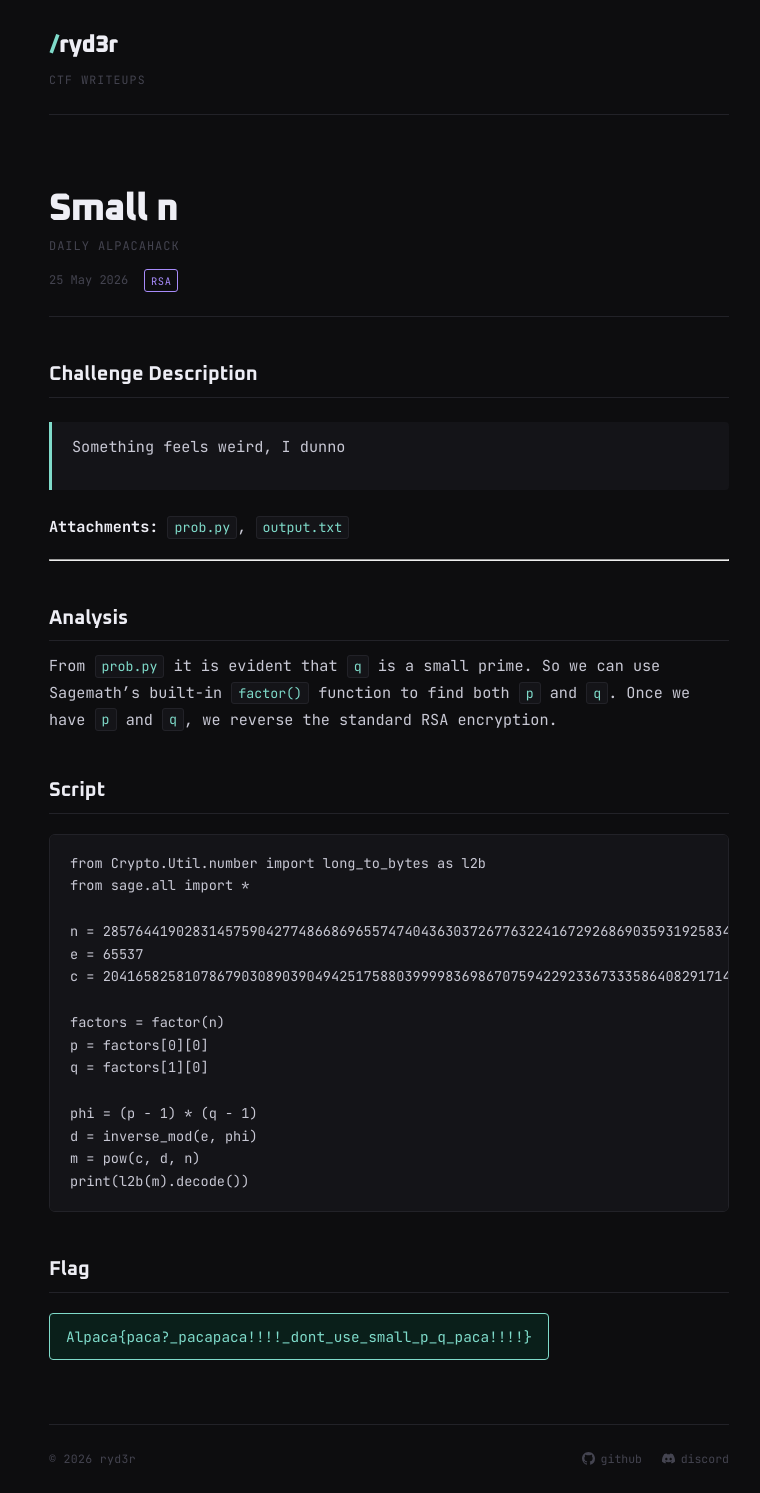
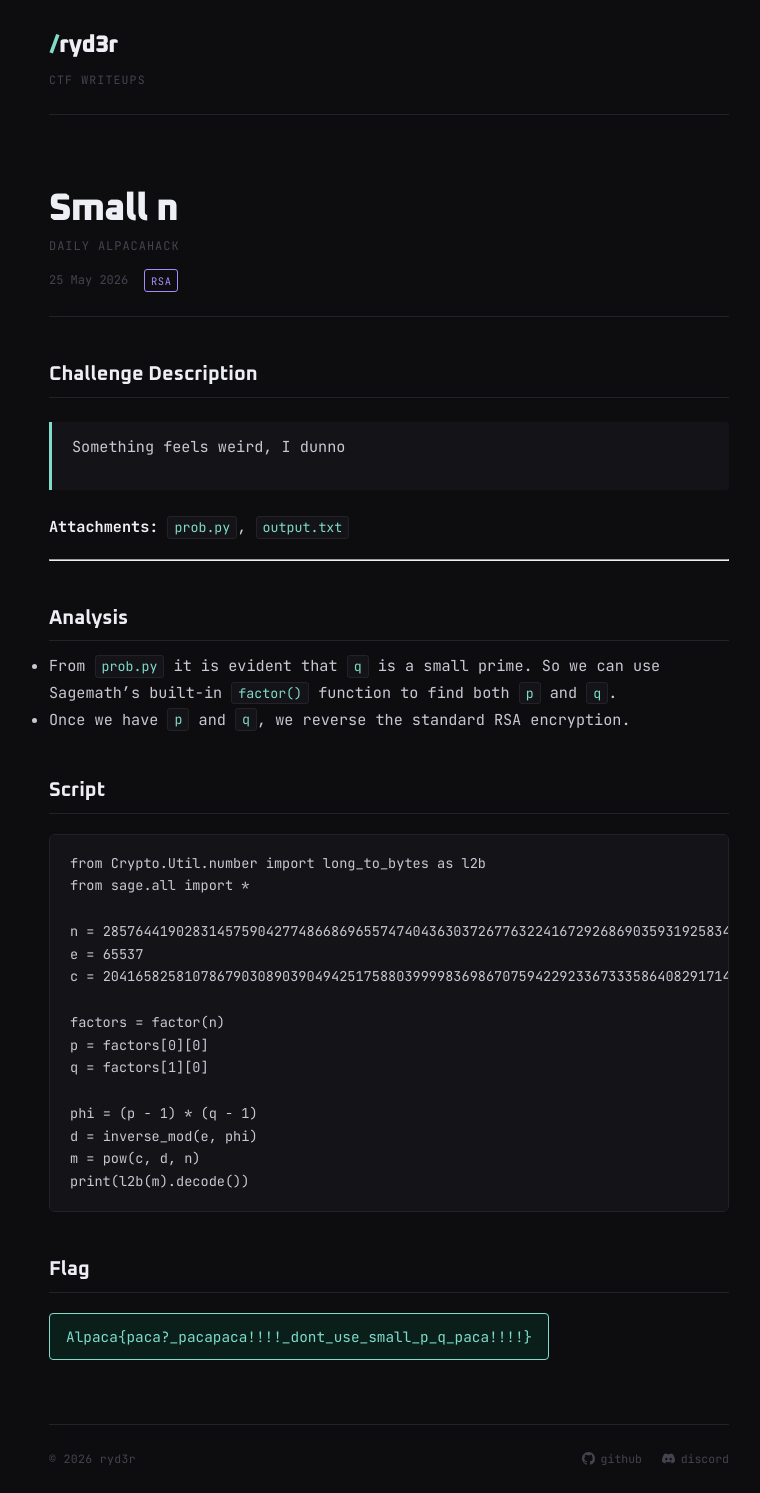
Before and after one commit to 1tsryd3r/1tsryd3r.github.io, a Jekyll site: the page built from _posts/2026-05-25-Small-n.md, in a window 1280 px wide. Shown: the whole page, without its empty margins (251-1011 px from the left). Built offline with Jekyll 4.4.1, drawn with Linux system fonts in a browser that asks for light colours.

Commit message:
change to bullets

```diff
--- a/_posts/2026-05-25-Small-n.md
+++ b/_posts/2026-05-25-Small-n.md
@@ -17,8 +17,8 @@
 
 ## Analysis
 
-From `prob.py` it is evident that `q` is a small prime. So we can use Sagemath's built-in `factor()` function to find both `p` and `q`.
-Once we have `p` and `q`, we reverse the standard RSA encryption.
+- From `prob.py` it is evident that `q` is a small prime. So we can use Sagemath's built-in `factor()` function to find both `p` and `q`.
+- Once we have `p` and `q`, we reverse the standard RSA encryption.
 
 ## Script
 
```
